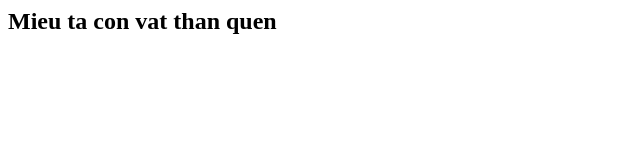
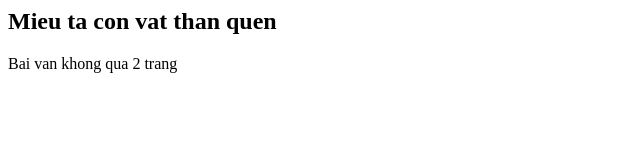
Before and after one commit to LoanVP/vidu1, a plain HTML site: page index1.html in a window 1280 px wide. Shown: the whole page, without its empty margins (0-640 px from the left). Drawn offline with Linux system fonts and the light colour scheme.

Commit message:
Update index1.html

```diff
--- a/index1.html
+++ b/index1.html
@@ -7,5 +7,6 @@
 </head>
 <body>
     <h2>Mieu ta con vat than quen</h2>
+    <p>Bai van khong qua 2 trang<p>
 </body>
 </html>
```
